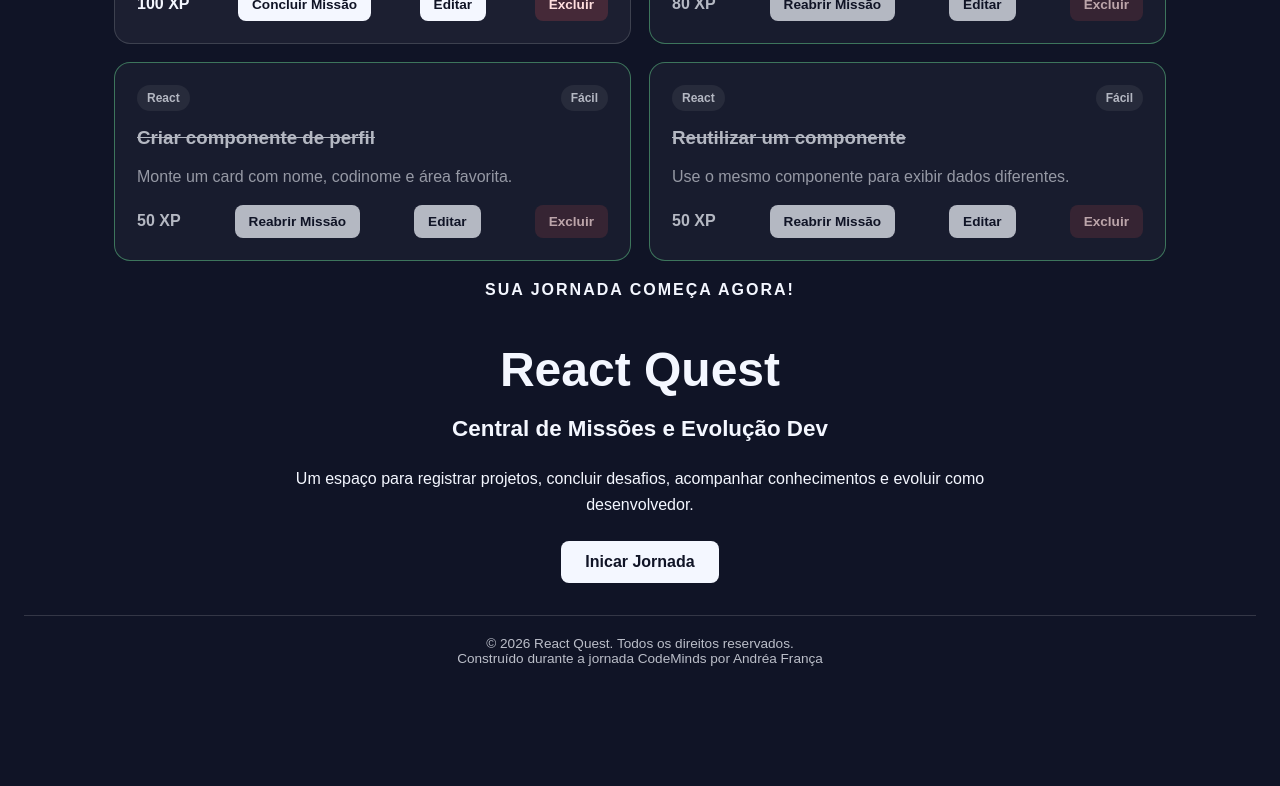
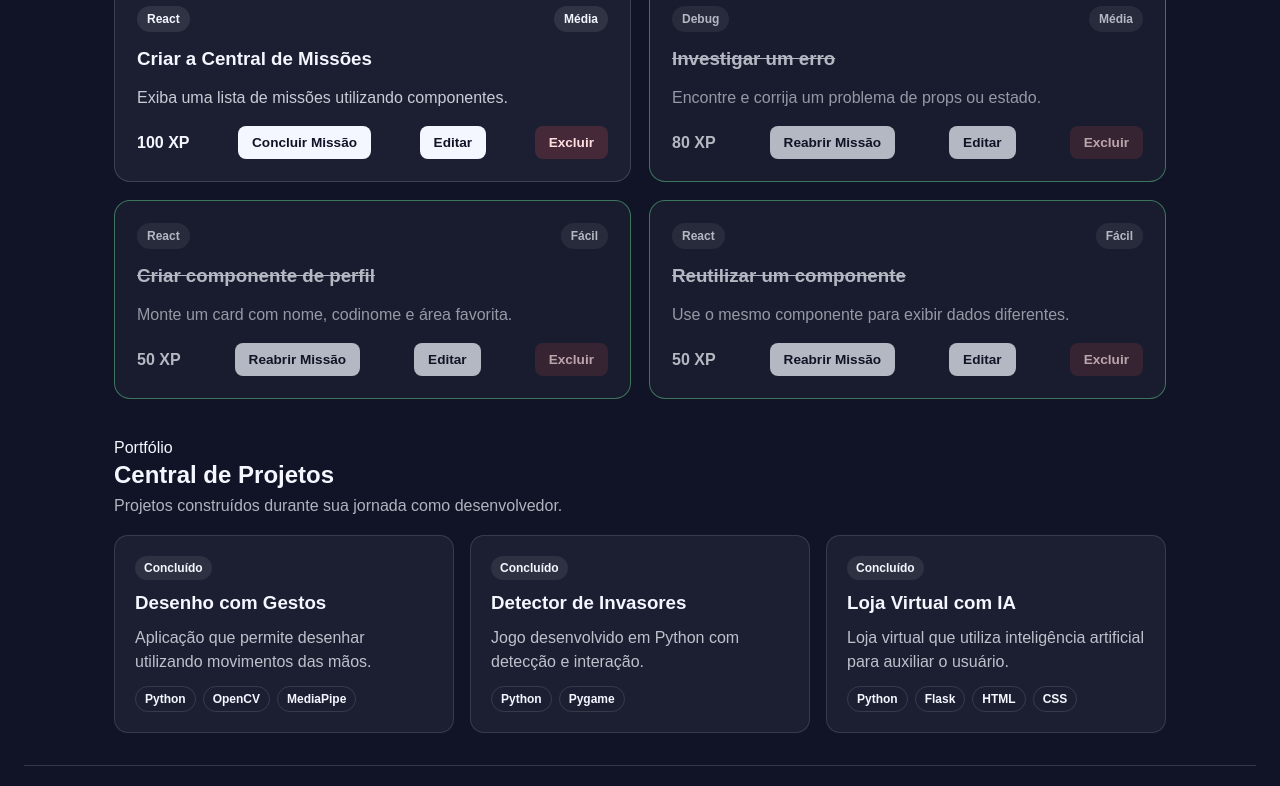
Before and after one commit to dejandrea/React-Quest, a React (Vite) app: page / in a window 1280 px wide. Shown: the part 2000-2786 px from the top of the page. Before the commit the page ends 2710 px from the top, so only its background shows below. Built offline with nearby package versions, Linux system fonts and the light colour scheme.

Commit message:
feat: inicializado projects session

```diff
--- a/src/App.css
+++ b/src/App.css
@@ -1,55 +1,72 @@
 .app{
   min-height: 100vh;
-  display:flex;
+  display: flex;
   flex-direction: column;
   align-items: center;
   /* justify-content: center; */
-  padding:24px;
+  padding: 24px;
 }
 
-.dashboard{
+.dashboard {
   width: 100%;
-  max-width:1100px;
-  flex:1;
-  margin:0 auto;
+  max-width: 1100px;
+  flex: 1;
+  margin: 0 auto;
   padding: 32px 24px;
-  display:flex;
-  flex-direction:column;
-  /* justify-content: center; */
-  /* align-items: center; */
 }
 
-.summary-section{
+.summary-section {
   margin-top: 32px;
 }
 
-.summary-section h2{
+.summary-section h2 {
   margin-bottom: 16px;
 }
 
-.summary-grid{
-  display:grid;
-  grid-template-columns:repeat(4,1fr);
+.summary-grid {
+  display: grid;
+  grid-template-columns: repeat(4, 1fr);
   gap: 16px;
 }
 
-.missions-section{
+
+
+
+@media (max-width: 850px) {
+  .summary-grid {
+    grid-template-columns: repeat(2, 1fr);
+  }
+}
+
+@media (max-width: 520px) {
+  .profile-card {
+    flex-direction: column;
+    align-items: flex-start;
+  }
+
+  .summary-grid {
+    grid-template-columns: 1fr;
+  }
+}
+
+.missions-section {
   margin-top: 40px;
 }
 
-.section-heading{
-  display:flex;
-  align-items:flex-end;
-  justify-content:space-between;
+.section-heading {
+  display: flex;
+  align-items: flex-end;
+  justify-content: space-between;
   gap: 20px;
   margin-bottom: 18px;
 }
 
-.section-heading h2{
+.section-heading h2 {
   margin: 4px 0 0;
 }
-.section-heading__tag{
-  margin:0;
+
+.section-heading__tag {
+  margin: 0;
   font-size: 0.8rem;
   font-weight: 700;
   letter-spacing: 1px;
@@ -57,14 +74,14 @@
   opacity: 0.7;
 }
 
-.section-heading > span{
+.section-heading > span {
   font-size: 0.9rem;
   opacity: 0.75;
 }
 
-.missions-grid{
-  display:grid;
-  grid-template-columns:repeat(2,1fr);
+.missions-grid {
+  display: grid;
+  grid-template-columns: repeat(2, 1fr);
   gap: 18px;
 }
 
@@ -74,58 +91,64 @@
   opacity: 0.7;
 }
 
+
+@media (max-width: 750px) {
+  .missions-grid {
+    grid-template-columns: 1fr;
+  }
+
+  .section-heading {
+    align-items: flex-start;
+    flex-direction: column;
+  }
+}
+
 .empty-state {
+  grid-column: span 2;
   display: flex;
   flex-direction: column;
   align-items: center;
   justify-content: center;
-
   gap: 8px;
-
   padding: 32px 20px;
   margin-top: 16px;
-
   border: 1px dashed rgba(255, 255, 255, 0.18);
   border-radius: 12px;
-
   background: rgba(255, 255, 255, 0.04);
-
   text-align: center;
 }
 
 .empty-state h3 {
   margin: 0;
-
   font-size: 1.1rem;
   font-weight: 700;
 }
 
 .empty-state p {
   margin: 0;
-
   font-size: 0.9rem;
   opacity: 0.7;
 }
 
-@media (max-width: 768px){
-  .summary-grid{
-    grid-template-columns:repeat(2,1fr);
-  }
-  .missions-grid{
-    grid-template-columns:1fr;
-  }
-  .section-heading{
-    flex-direction:column;
-    align-items:flex-start;
-  }
+.projects-section {
+  margin-top: 40px;
 }
 
-@media (max-width: 480px){
-  .profile-card{
-    flex-direction:column;
-    align-items:flex-start;
-  }
-  .summary-grid{
-    grid-template-columns:1fr;
-  }
+.projects-section__header {
+  margin-bottom: 20px;
 }
+
+.projects-section__header h2 {
+  margin: 4px 0 8px;
+}
+
+.projects-section__header p {
+  margin: 0;
+  opacity: 0.7;
+}
+
+.projects-grid {
+  display: grid;
+  grid-template-columns:repeat(auto-fit, minmax(240px, 1fr));
+  gap: 16px;
+}
--- a/src/App.jsx
+++ b/src/App.jsx
@@ -9,6 +9,7 @@
 import MissionForm from "./components/MissionForm";
 import MissionSearch from "./components/MissionSearch";
 import MissionFilters from "./components/MissionFilters";
+import ProjectCard from "./components/ProjectCard";
 
 const initialMissions = [
   {
@@ -49,6 +50,35 @@
   },
 ];
 
+const initialProjects = [
+  {
+    id:1,
+    title:"Desenho com Gestos",
+    description:"Aplicação que permite desenhar utilizando movimentos das mãos.",
+    technologies:[
+      "Python",
+      "OpenCV",
+      "MediaPipe"
+    ],
+    status:"Concluído"
+  },
+   {
+    id: 2,
+    title: "Detector de Invasores",
+    description: "Jogo desenvolvido em Python com detecção e interação.",
+    technologies: ["Python", "Pygame"],
+    status: "Concluído",
+  },
+  {
+    id: 3,
+    title: "Loja Virtual com IA",
+    description:
+      "Loja virtual que utiliza inteligência artificial para auxiliar o usuário.",
+    technologies: ["Python", "Flask", "HTML", "CSS"],
+    status: "Concluído",
+  },
+]
+
 function App() {
   const [missions, setMissions] = useState(initialMissions);
   const [editingMission, setEditingMission] = useState(null);
@@ -56,6 +86,7 @@
   const [statusFilter, setStatusFilter] = useState("Todas");
   const [technologyFilter, setTechnologyFilter] = useState("Todas");
   const [difficultyFilter, setDifficultyFilter] = useState("Todas");
+  const [sortOrder, setSortOrder] = useState("Maior XP");
 
   console.log(statusFilter);
   function toggleMission(missionId) {
@@ -71,21 +102,23 @@
     setMissions(updatedMissions);
   }
 
-  function addMission(newMission){
-    setMissions([...missions, newMission])
+  function addMission(newMission) {
+    setMissions([...missions, newMission]);
   }
 
-  function deleteMission(missionId){
-    const updatedMissions = missions.filter((mission) => mission.id !== missionId);
-    setMissions(updatedMissions)
+  function deleteMission(missionId) {
+    const updatedMissions = missions.filter(
+      (mission) => mission.id !== missionId,
+    );
+    setMissions(updatedMissions);
   }
 
-  function updateMission(updatedMission){
-    const updatedMissions = missions.map((mission)=>
+  function updateMission(updatedMission) {
+    const updatedMissions = missions.map((mission) =>
       mission.id === updatedMission.id ? updatedMission : mission,
-    )
-    setMissions(updatedMissions)
-    setEditingMission(null)
+    );
+    setMissions(updatedMissions);
+    setEditingMission(null);
   }
 
   const completedMissions = missions.filter((mission) => mission.completed);
@@ -97,26 +130,34 @@
     0,
   );
 
-  const filteredMissions = missions.filter(
-    (mission) => {
-      const matchesSearch = mission.title.toLowerCase().includes(
-        searchTerm.toLowerCase()
-      )
+  const filteredMissions = missions.filter((mission) => {
+    const matchesSearch = mission.title
+      .toLowerCase()
+      .includes(searchTerm.toLowerCase());
 
-      const matchesStatus = statusFilter === "Todas" ||
+    const matchesStatus =
+      statusFilter === "Todas" ||
       (statusFilter === "Concluídas" && mission.completed) ||
-      (statusFilter === "Pendentes" && !mission.completed)
+      (statusFilter === "Pendentes" && !mission.completed);
 
-      const matchesTechnology = technologyFilter === "Todas" || mission.technology === technologyFilter
+    const matchesTechnology =
+      technologyFilter === "Todas" || mission.technology === technologyFilter;
 
-      const matchesDifficulty = difficultyFilter === "Todas" ||
-      mission.difficulty === difficultyFilter
+    const matchesDifficulty =
+      difficultyFilter === "Todas" || mission.difficulty === difficultyFilter;
 
-      return matchesSearch && matchesStatus && matchesTechnology && matchesDifficulty
+    return (
+      matchesSearch && matchesStatus && matchesTechnology && matchesDifficulty
+    );
+  });
+
+  const sortedMissions = [...filteredMissions].sort((a, b) => {
+    if (sortOrder === "Menor XP") {
+      return a.xp - b.xp; //menor para o maior
     }
-  )
 
-  const sortedMissions = [...filteredMissions].sort((a, b) => b.xp - a.xp)
+    return b.xp - a.xp; //maior para o menor
+  });
 
   const summaryData = [
     {
@@ -155,6 +196,8 @@
     <main className="app">
       <Header />
       <div className="dashboard">
+        <Welcome />
+
         <ProfileCard
           name="Andréa"
           codename="CodeMaster"
@@ -188,18 +231,21 @@
             onSearchChange={setSearchTerm}
           />
           <MissionFilters
-            statusFilter = {statusFilter}
-            onStatusChange = {setStatusFilter}
-            technologyFilter = {technologyFilter}
-            onTechnologyChange = {setTechnologyFilter}
-            difficultyFilter = {difficultyFilter}
-            onDifficultyChange = {setDifficultyFilter}
+            statusFilter={statusFilter}
+            onStatusChange={setStatusFilter}
+            technologyFilter={technologyFilter}
+            onTechnologyChange={setTechnologyFilter}
+            difficultyFilter={difficultyFilter}
+            onDifficultyChange={setDifficultyFilter}
+            sortOrder={sortOrder}
+            onSortOrderChange={setSortOrder}
           />
 
           <p className="mission-results">
-            {filteredMissions.length}
-            {" "}
-            {filteredMissions.length === 1 ? "Missão Encontrada" : "Missões Encontradas"}
+            {filteredMissions.length}{" "}
+            {filteredMissions.length === 1
+              ? "Missão Encontrada"
+              : "Missões Encontradas"}
           </p>
           <div className="section-heading">
             <div>
@@ -212,17 +258,14 @@
           </div>
 
           <div className="missions-grid">
-            {sortedMissions.length === 0
-            ?
-            (
+            {sortedMissions.length === 0 ? (
               <div className="empty-state">
                 <h3>Nenhuma missão encontrada</h3>
 
                 <p>Tente alterar sua busca ou seus filtros.</p>
               </div>
-            )
-            :
-            (sortedMissions.map((mission) => (
+            ) : (
+              sortedMissions.map((mission) => (
                 <MissionCard
                   key={mission.id}
                   title={mission.title}
@@ -232,14 +275,43 @@
                   xp={mission.xp}
                   completed={mission.completed}
                   onToggle={() => toggleMission(mission.id)}
-                onDelete={()=> deleteMission(mission.id)}
-                onEdit={()=> setEditingMission(mission)}
+                  onDelete={() => deleteMission(mission.id)}
+                  onEdit={() => setEditingMission(mission)}
                 />
-            )))}
+              ))
+            )}
           </div>
         </section>
 
-        <Welcome />
+        <section className="projects-section">
+          <div className="projects-section__header">
+            <div>
+              <span className="section-eyebrow">Portfólio</span>
+
+              <h2>Central de Projetos</h2>
+
+              <p>
+                Projetos construídos durante sua jornada como desenvolvedor.
+              </p>
+            </div>
+          </div>
+
+          <div className="projects-grid">
+            {
+              initialProjects.map((project) => (
+                <ProjectCard
+                  key={project.id}
+                  title={project.title}
+                  description={project.description}
+                  technologies={project.technologies}
+                  status={project.status}
+                />
+              ))
+            }
+          </div>
+        </section>
+
+
       </div>
       <Footer />
     </main>
--- a/src/components/MissionFilters.css
+++ b/src/components/MissionFilters.css
@@ -25,3 +25,7 @@
   color: inherit;
   font: inherit;
 }
+
+.mission-filters__group select option {
+  color:#101426;
+}
--- /dev/null
+++ b/src/components/ProjectCard.css
@@ -0,0 +1,43 @@
+.project-card {
+  display: flex;
+  flex-direction: column;
+  gap: 12px;
+  padding: 20px;
+  border: 1px solid rgba(255, 255, 255, 0.12);
+  border-radius: 14px;
+  background: rgba(255, 255, 255, 0.05);
+}
+
+.project-card__status {
+  width: fit-content;
+  padding: 5px 9px;
+  border-radius: 999px;
+  background: rgba(255, 255, 255, 0.08);
+  font-size: 0.75rem;
+  font-weight: 700;
+}
+
+.project-card h3 {
+  margin: 0;
+}
+
+.project-card p {
+  margin: 0;
+  line-height: 1.5;
+  opacity: 0.75;
+}
+
+.project-card__technologies {
+  display: flex;
+  flex-wrap: wrap;
+  gap: 7px;
+  margin-top: auto;
+}
+
+.project-card__technology {
+  padding: 5px 9px;
+  border: 1px solid rgba(255, 255, 255, 0.12);
+  border-radius: 999px;
+  font-size: 0.75rem;
+  font-weight: 600;
+}
--- /dev/null
+++ b/src/components/ProjectCard.jsx
@@ -0,0 +1,25 @@
+import "./ProjectCard.css"
+
+function ProjectCard({
+    title,
+    description,
+    technologies,
+    status
+}) {
+    return(
+        <article className="project-card">
+            <span className="project-card__status">{status}</span>
+            <h3>{title}</h3>
+            <p>{description}</p>
+            <div className="project-card__technologies">
+                {technologies.map((technology) => (
+                    <span key={technology} className="project-card__technology">
+                        {technology}
+                    </span>
+                ))}
+            </div>
+        </article>
+    )
+}
+
+export default ProjectCard
```
Also changed, not shown: src/components/MissionFilters.jsx (+25 -4 lines), 1 other file (tests, documents, lock files or other folders). Lines whose indentation alone changed are shown as unchanged.
